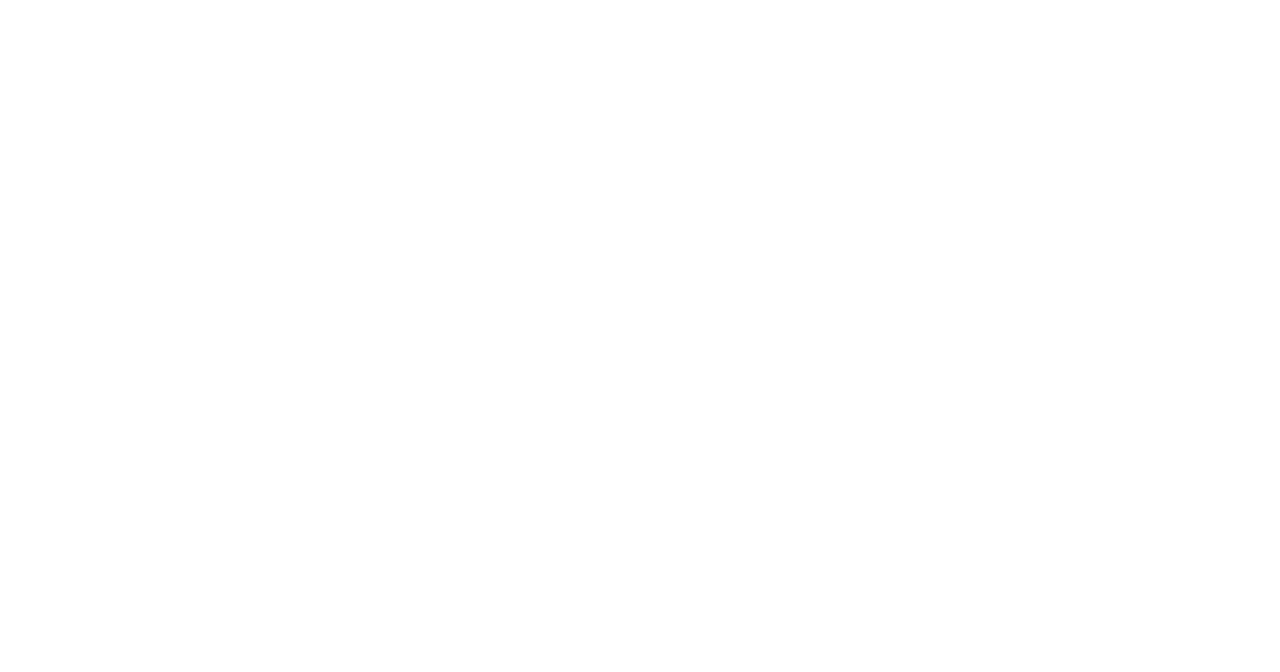
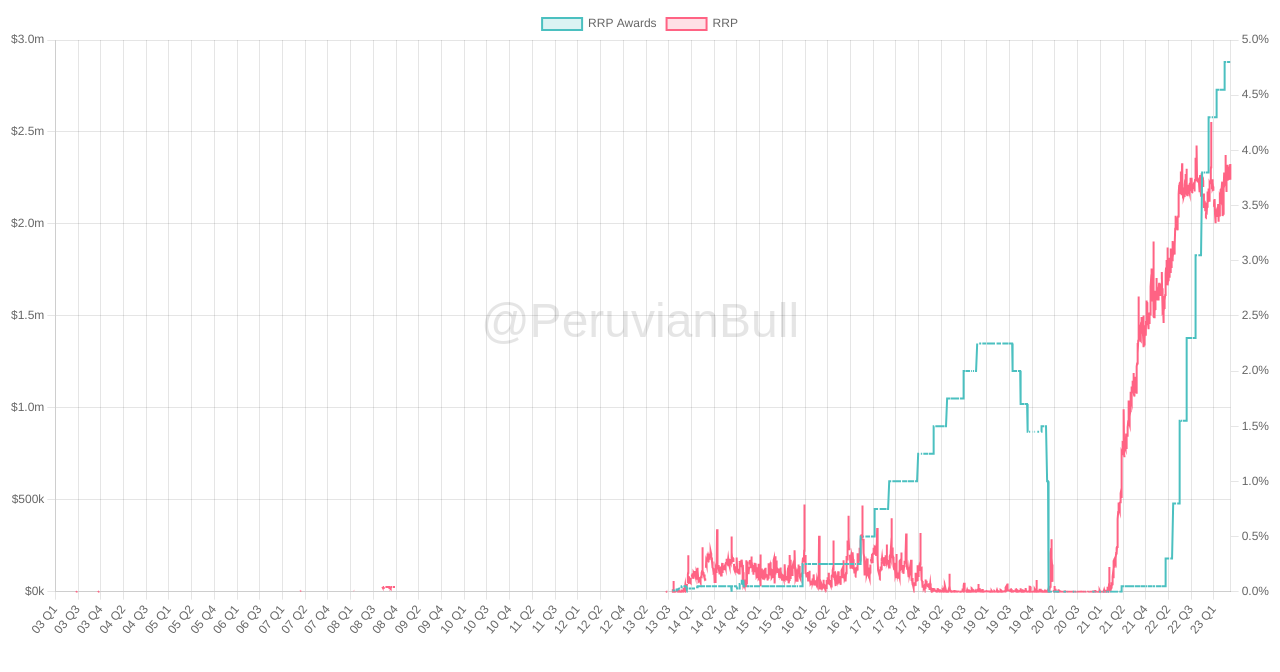
Before and after one commit to peruvianbull/fred_parse, a website: page frontend/index.html in a window 1280 px wide. Drawn offline with nearby package versions, Linux system fonts and the light colour scheme.

Commit message:
Updated the chart and added dev server for rapid build

```diff
--- a/chart.js
+++ /dev/null
@@ -1,38 +0,0 @@
-import data from './RRP.json';
-
-const dates = data.map(d => d.DATE);
-const rrpointsyaward = data.map(d => d.RRPONTSYAWARD);
-const rrpointsyd = data.map(d => d.RRPONTSYD);
-
-const datasets = [];
-datasets.push({
- label: 'RRP Awards',
- data: rrpointsyaward,
- borderColor: 'rgba(75, 192, 192, 1)',
- backgroundColor: 'rgba(75, 192, 192, 0.2)',
- fill: false,
-});
-datasets.push({
- label: 'RRP',
- data: rrpointsyd,
- borderColor: 'rgba(255, 99, 132, 1)',
- backgroundColor: 'rgba(255, 99, 132, 0.2)',
- fill: false,
-});
-const config = {
-    type: 'line',
-    data: {
-     labels: dates,
-     datasets,
-    },
-    options: {
-        scales: {
-            y: {
-                beginAtZero: true,
-            },
-        },
-    },
-};
-
-const ctx = document.getElementById('myChart').getContext('2d');
-const myChart = new Chart(ctx, config);
--- /dev/null
+++ b/frontend/chart.js
@@ -0,0 +1,141 @@
+const watermarkText = '@PeruvianBull';
+const watermarkFontSize = 48;
+const watermarkFontColor = 'rgba(0, 0, 0, 0.1)';
+const RRPDATAFILE = './RRP.json';
+
+const main = async()=>{
+	const data = await fetch(RRPDATAFILE).then( d => d.json() );
+
+	const newData = data.map(entry => {
+		const quarter = convertToQuarter(entry.DATE);
+		return {
+			...entry,
+			QUARTER: quarter
+		};
+	});
+
+	// const dates = data.map(d => d.DATE);
+	const dates = newData.map(d => d.QUARTER);
+	const rrpointsyaward = newData.map(d => d.RRPONTSYAWARD);
+	const rrpointsyd = newData.map(d => d.RRPONTSYD);
+
+	const watermarkPlugin = {
+			id: 'watermark',
+			beforeDraw: function (chart, args, options) {
+					const ctx = chart.ctx;
+					const width = chart.width;
+					const height = chart.height;
+					ctx.save();
+					ctx.font = watermarkFontSize + 'px Arial';
+					ctx.textAlign = 'center';
+					ctx.textBaseline = 'middle';
+					ctx.fillStyle = watermarkFontColor;
+					ctx.fillText(watermarkText, width / 2, height / 2);
+					ctx.restore();
+			}
+	};
+
+	Chart.register(watermarkPlugin);
+
+	function convertToQuarter(dateString) {
+		const date = new Date(dateString);
+		const month = date.getMonth();
+		const year = date.getFullYear().toString().slice(-2);
+		let quarter;
+
+		if (month < 3) {
+			quarter = `${year} Q1`;
+		} else if (month < 6) {
+			quarter = `${year} Q2`;
+		} else if (month < 9) {
+			quarter = `${year} Q3`;
+		} else {
+			quarter = `${year} Q4`;
+		}
+
+		return quarter;
+	}
+
+
+	const datasets = [];
+	datasets.push({
+	 label: 'RRP Awards',
+	 data: rrpointsyaward,
+	 borderColor: 'rgba(75, 192, 192, 1)',
+	 borderWidth: 2,
+	 pointRadius: 0,
+	 backgroundColor: 'rgba(75, 192, 192, 0.2)',
+	 fill: false,
+	 yAxisID: 'y1',
+	});
+	datasets.push({
+	 label: 'RRP',
+	 data: rrpointsyd,
+	 borderColor: 'rgba(255, 99, 132, 1)',
+	 borderWidth: 2,
+	 pointRadius: 0,
+	 backgroundColor: 'rgba(255, 99, 132, 0.2)',
+	 fill: false,
+	 yAxisID: 'y2',
+	});
+	const config = {
+			type: 'line',
+			data: {
+			 labels: dates,
+			 datasets,
+			},
+			options: {
+					scales: {
+							y1: {
+									type: 'linear',
+									position: 'right',
+									beginAtZero: true,
+									grid: { drawOnChartArea: false },
+									ticks: {
+											callback: function(value, index, values) {
+													return value.toFixed(1) + '%';
+											}
+									}
+							},
+							y2: {
+									type: 'linear',
+									position: 'left',
+									beginAtZero: true,
+									ticks: {
+											callback: function(value, index, values) {
+													if (value >= 1000000) {
+															value = '$' + (value / 1000000).toFixed(1) + 'b';
+													} else if (value >= 1000) {
+															value = '$' + (value / 1000).toFixed(1) + 'm';
+													} else {
+															value = '$' + value + 'k';
+													}
+													return value;
+											}
+									}
+							},
+					},
+					plugins:[
+						watermarkPlugin,
+						{ id:"zoom",
+						zoom: {
+							 zoom: {
+								 wheel: {
+									 enabled: true,
+								 },
+								 pinch: {
+									 enabled: true
+								 },
+								 mode: 'x',
+							 }
+						 }
+						}
+				 ]
+			},
+	};
+
+	const ctx = document.getElementById('myChart').getContext('2d');
+	const myChart = new Chart(ctx, config);
+};
+
+main();
--- a/index.html
+++ b/frontend/index.html
@@ -6,6 +6,6 @@
 </head>
 <body>
     <canvas id="myChart" width="400" height="200"></canvas>
-    <script type="module" src="chart.js"></script>
+    <script type="module" src="./chart.js"></script>
 </body>
 </html>
```
Also changed, not shown: devserver.js (added, +13 -0 lines), package.json (+7 -3 lines), README.md, backend/RRPONTSYAWARD.csv (renamed from RRPONTSYAWARD.csv), backend/RRPONTSYD.csv (renamed from RRPONTSYD.csv), backend/csvToJson.js (renamed from csvToJson.js), backend/fetchHTML.js (renamed from fetchHTML.js), backend/index.js (renamed from index.js), backend/mergeArrays.js (renamed from mergeArrays.js), backend/saveDataToFile.js (renamed from saveDataToFile.js), backend/sortByDate.js (renamed from sortByDate.js), frontend/RRP.json (renamed from RRP.json), 1 other file.
